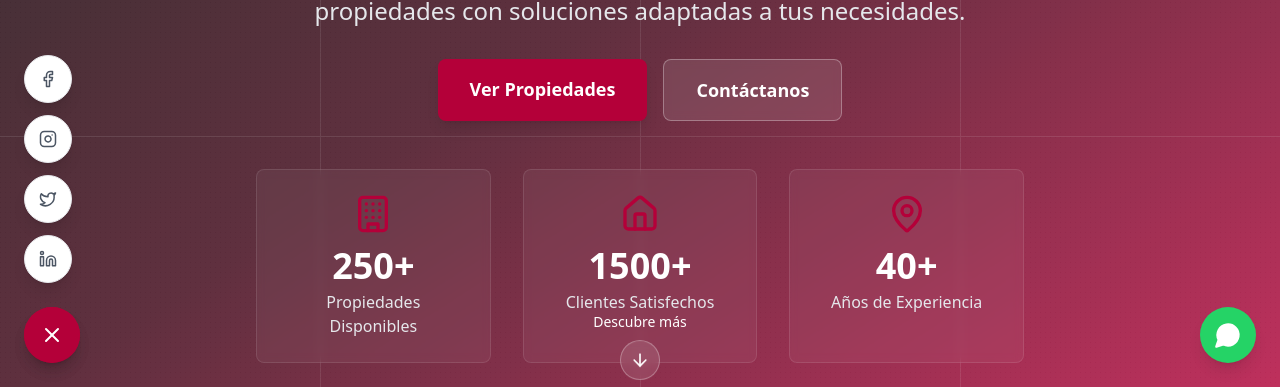
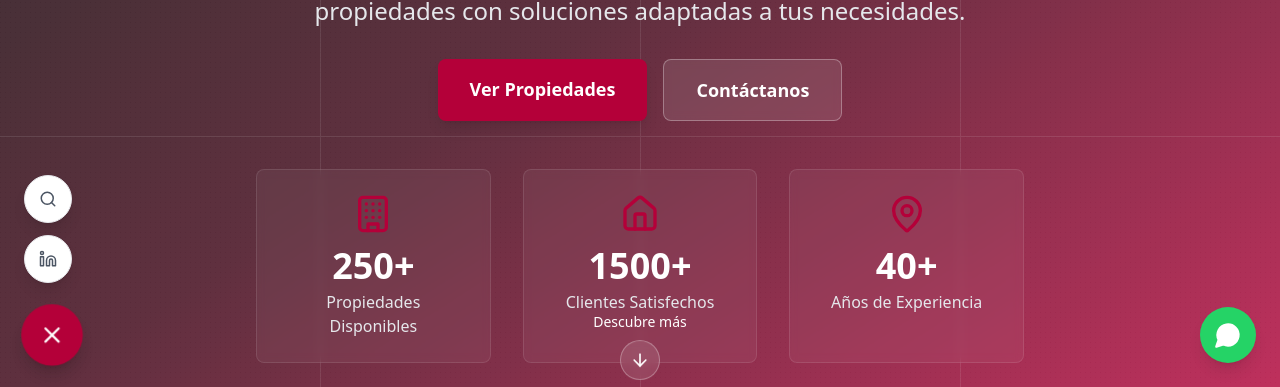
Before and after one commit to Amoxtli-Developers/mg-website, a Next.js app: page / in a window 1280 px wide. Both pictures are taken after a click on the button 52 px from the left and 748 px from the top of the page. Shown: the part 413-800 px from the top of the page. Built offline with nearby package versions, Linux system fonts and the light colour scheme; no server answers; the database is empty.

Commit message:
Bucket images and links

```diff
--- a/next.config.js
+++ b/next.config.js
@@ -1,6 +1,6 @@
 // next.config.js
 module.exports = {
     images: {
-        domains: ['via.placeholder.com'],
+        domains: ['via.placeholder.com', 'res.cloudinary.com',],
     },
 };
--- a/package.json
+++ b/package.json
@@ -19,6 +19,7 @@
     "@sendgrid/mail": "^8.1.5",
     "bcrypt": "^6.0.0",
     "class-variance-authority": "^0.7.0",
+    "cloudinary": "^2.7.0",
     "clsx": "^2.1.0",
     "framer-motion": "^11.0.5",
     "lucide-react": "^0.503.0",
--- a/src/components/ui/SocialLinks.tsx
+++ b/src/components/ui/SocialLinks.tsx
@@ -1,27 +1,17 @@
 'use client';
 import { useEffect, useState } from 'react';
 import { motion, AnimatePresence } from 'framer-motion';
-import { Facebook, Instagram, Twitter, Linkedin, X, UserRoundSearch } from 'lucide-react';
+import { Search, Linkedin, X, Globe } from 'lucide-react';
 
 const socialLinks = [
   {
-    name: 'Facebook',
-    url: 'https://facebook.com',
-    icon: <Facebook size={18} />,
-  },
-  {
-    name: 'Instagram',
-    url: 'https://instagram.com',
-    icon: <Instagram size={18} />,
-  },
-  {
-    name: 'Twitter',
-    url: 'https://twitter.com',
-    icon: <Twitter size={18} />,
+    name: 'Google',
+    url: 'https://www.google.com/maps?rlz=1C5CHFA_enMX1166MX1166&um=1&ie=UTF-8&fb=1&gl=mx&sa=X&geocode=KTXO2m-X_9GFMZxHLlmL5ixV&daddr=Av.+Coyoacan+1435,+Centro+Urbano+Presidente,+Miguel+Aleman+Edificio+H,+Avenida,+del+Valle,+03100+Ciudad+de+M%C3%A9xico,+CDMX',
+    icon: <Search size={18} />,
   },
   {
     name: 'LinkedIn',
-    url: 'https://linkedin.com',
+    url: 'https://www.linkedin.com/company/mg-servicio-inmobiliario/posts/?feedView=all',
     icon: <Linkedin size={18} />,
   },
 ];
@@ -49,7 +39,7 @@ export default function SocialLinks() {
         {isOpen ? (
           <X size={20} className="sm:h-6 sm:w-6" />
         ) : (
-          <UserRoundSearch size={20} className="sm:h-6 sm:w-6" />
+          <Globe size={20} className="sm:h-6 sm:w-6" />
         )}
       </motion.button>
 
```
Also changed, not shown: src/lib/cloudinary.ts (added, +19 -0 lines), 1 other file (tests, documents, lock files or other folders).
